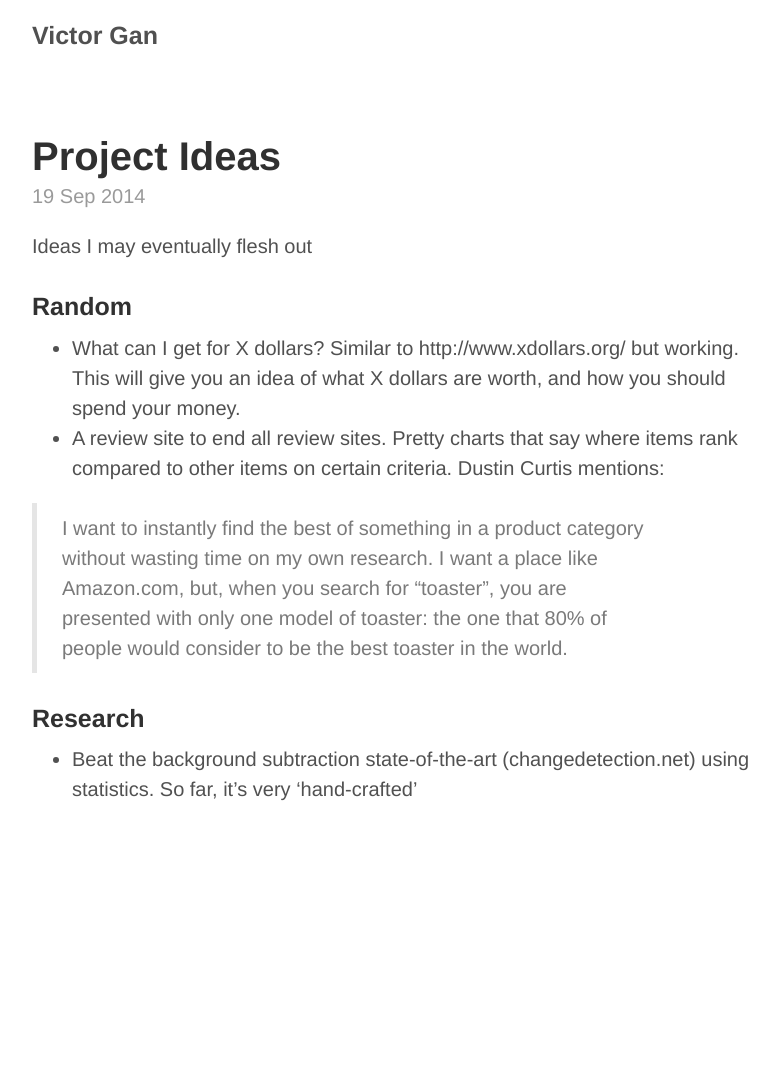
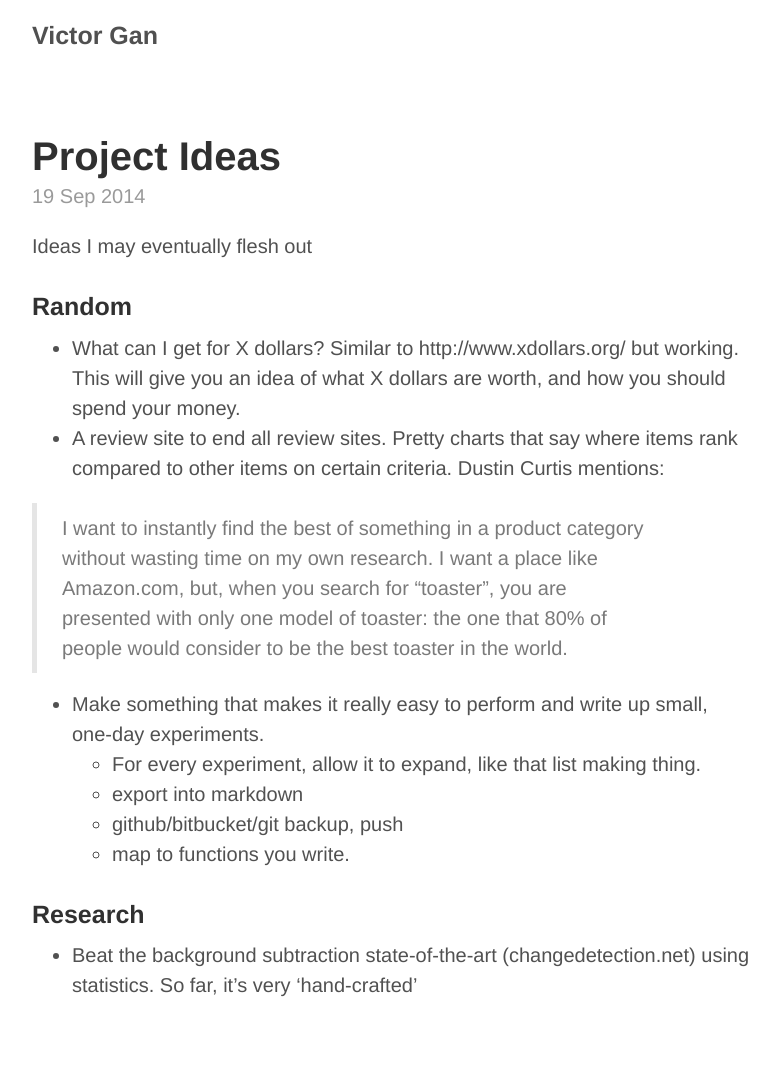
Before and after one commit to victorgan/victorgan.github.io, a Jekyll site: the page built from _posts/2014-09-19-project-ideas.md, in a window 1280 px wide. Shown: the whole page, without its empty margins (248-1027 px from the left). Built offline with Jekyll 4.4.1, drawn with Linux system fonts in a browser that asks for light colours; comment, search, counter and statistics services are not loaded; before the commit the page ends 900 px from its top, so only the background shows below that.

Commit message:
articles

```diff
--- a/_posts/2014-09-19-project-ideas.md
+++ b/_posts/2014-09-19-project-ideas.md
@@ -19,6 +19,13 @@ Ideas I may eventually flesh out
 > search for “toaster”, you are presented with only one model of toaster: the
 > one that 80% of people would consider to be the best toaster in the world.
 
+- Make something that makes it really easy to perform and write up small,
+  one-day experiments.
+    - For every experiment, allow it to expand, like that list making thing.
+    - export into markdown
+    - github/bitbucket/git backup, push
+    - map to functions you write.
+
 ### Research
 
 - Beat the background subtraction state-of-the-art (changedetection.net) using
```
